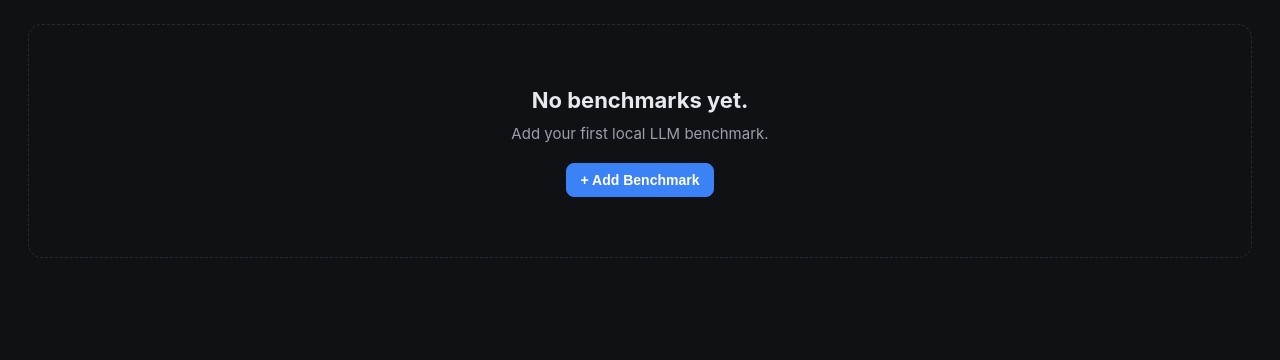
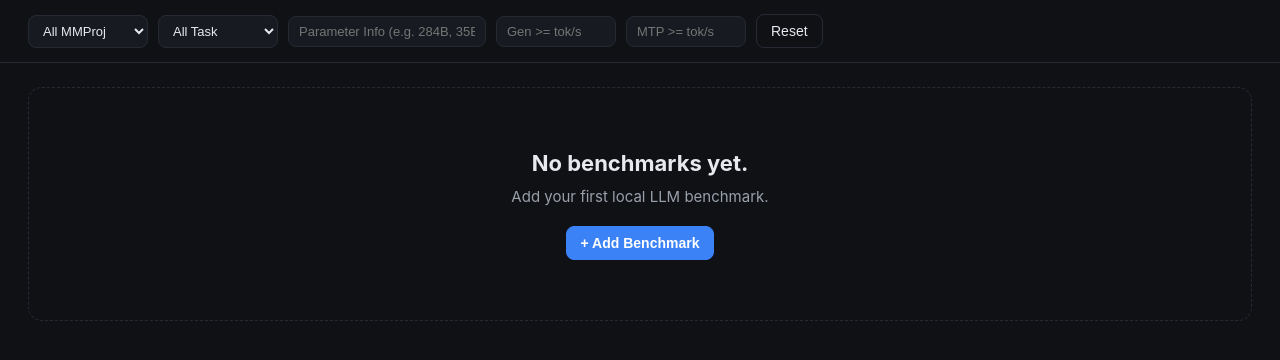
Before and after one commit to dineshr93/amdstrix128speedaccuracytest, a Flask app: page / in a window 1280 px wide. Shown: the part 102-462 px from the top of the page. Run offline with Flask 3, Linux system fonts and the light colour scheme; data that the repository does not hold is empty.

Commit message:
dash: add client-side benchmark filters (mmproj, task, param info, gen speed, mtp)

```diff
--- a/static/app.js
+++ b/static/app.js
@@ -40,9 +40,25 @@
   return hay.indexOf(q) !== -1;
 }
 
+function matchesFilters(e) {
+  const mm = document.getElementById("filterMmproj").value;
+  if (mm && e.mmproj_accuracy !== mm) return false;
+  const tk = document.getElementById("filterTask").value;
+  if (tk && (e.task_accuracy || "untested") !== tk) return false;
+  const p = document.getElementById("filterParam").value.trim().toLowerCase();
+  if (p && !String(e.parameter_info || "").toLowerCase().includes(p)) return false;
+  const g = Number(document.getElementById("filterGen").value) || 0;
+  if (g > 0 && !(Number(e.generation_speed) >= g)) return false;
+  const m = Number(document.getElementById("filterMtp").value) || 0;
+  if (m > 0 && !(Number(e.mtp_generation_speed) >= m)) return false;
+  return true;
+}
+
 function refresh() {
   const q = searchBox.value.trim();
-  rendered = entries.filter((e) => matches(e, q)).sort(rank);
+  rendered = entries
+    .filter((e) => matches(e, q) && matchesFilters(e))
+    .sort(rank);
   render();
 }
 
@@ -328,6 +344,20 @@
 
 searchBox.addEventListener("input", refresh);
 
+document.getElementById("filterMmproj").addEventListener("change", refresh);
+document.getElementById("filterTask").addEventListener("change", refresh);
+document.getElementById("filterParam").addEventListener("input", refresh);
+document.getElementById("filterGen").addEventListener("input", refresh);
+document.getElementById("filterMtp").addEventListener("input", refresh);
+document.getElementById("filterReset").addEventListener("click", () => {
+  document.getElementById("filterMmproj").value = "";
+  document.getElementById("filterTask").value = "";
+  document.getElementById("filterParam").value = "";
+  document.getElementById("filterGen").value = "";
+  document.getElementById("filterMtp").value = "";
+  refresh();
+});
+
 // ---------------------------------------------------------------------------
 // Speculative decoding checkbox event listener
 // ---------------------------------------------------------------------------
--- a/static/style.css
+++ b/static/style.css
@@ -65,6 +65,26 @@
   min-width: 220px;
 }
 .search:focus { outline: none; border-color: var(--accent); }
+
+.filterbar {
+  display: flex;
+  gap: 10px;
+  align-items: center;
+  flex-wrap: wrap;
+  padding: 14px 28px;
+  border-bottom: 1px solid var(--border);
+}
+.filter {
+  background: var(--panel);
+  border: 1px solid var(--border);
+  color: var(--text);
+  border-radius: 8px;
+  padding: 7px 10px;
+  font-size: 13px;
+  min-width: 120px;
+}
+.filter:focus { outline: none; border-color: var(--accent); }
+#filterGen, #filterMtp { width: 110px; }
 
 /* ---- board / cards ---- */
 #board {
@@ -210,4 +230,6 @@
   .topbar { flex-direction: column; align-items: stretch; }
   .actions { flex-direction: column; }
   .search { width: 100%; }
+  .filterbar { flex-direction: column; align-items: stretch; }
+  .filter { width: 100%; }
 }
--- a/templates/index.html
+++ b/templates/index.html
@@ -17,6 +17,27 @@
       <input id="searchBox" class="search" type="search" placeholder="Search models...">
     </div>
   </header>
+
+  <div class="filterbar">
+    <select id="filterMmproj" class="filter">
+      <option value="">All MMProj</option>
+      <option value="good">Good</option>
+      <option value="unreliable">Unreliable</option>
+      <option value="bad">Bad</option>
+      <option value="untested">Untested</option>
+    </select>
+    <select id="filterTask" class="filter">
+      <option value="">All Task</option>
+      <option value="good">Good</option>
+      <option value="unreliable">Unreliable</option>
+      <option value="bad">Bad</option>
+      <option value="untested">Untested</option>
+    </select>
+    <input id="filterParam" class="filter" type="text" placeholder="Parameter Info (e.g. 284B, 35B-A3B)">
+    <input id="filterGen" class="filter" type="number" step="any" min="0" placeholder="Gen >= tok/s">
+    <input id="filterMtp" class="filter" type="number" step="any" min="0" placeholder="MTP >= tok/s">
+    <button id="filterReset" class="btn btn-ghost">Reset</button>
+  </div>
 
   <main id="board"></main>
 
```
